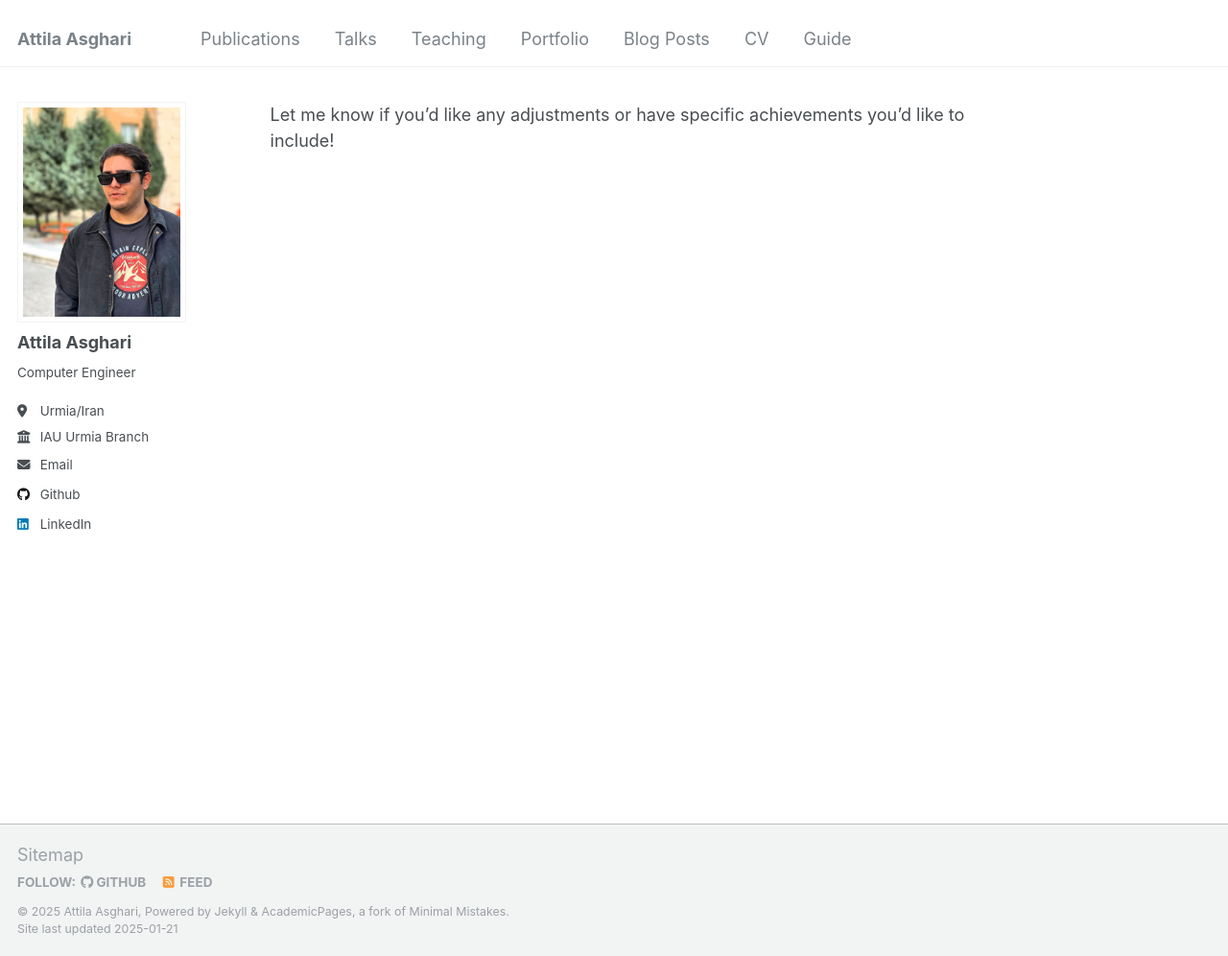
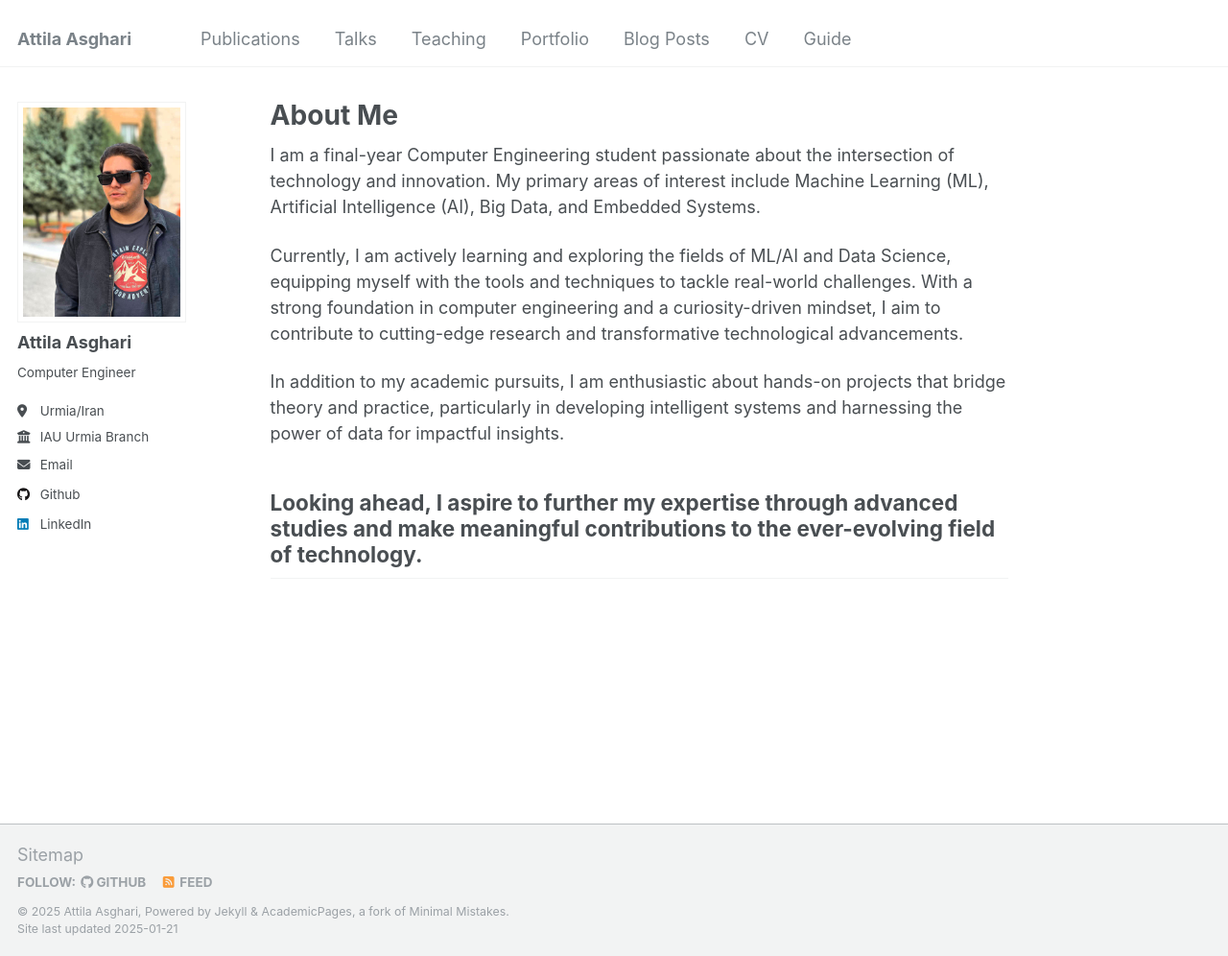
Before and after one commit to attilaasghari/attilaasghari.github.io, a Jekyll site: the page built from _pages/about.md, in a window 1280 px wide and 996 px high. Shown: the whole window at 96% size. Built offline with Jekyll 4.4.1, drawn with Linux system fonts in a browser that asks for light colours.

Commit message:
about me updated

```diff
--- a/_pages/about.md
+++ b/_pages/about.md
@@ -6,7 +6,7 @@ authors: "Attila Asghari"
 redirect_from:
   - /about/
   - /about.html
-
+---
 
 I am a final-year Computer Engineering student passionate about the intersection of technology and innovation. My primary areas of interest include Machine Learning (ML), Artificial Intelligence (AI), Big Data, and Embedded Systems.
 
@@ -15,7 +15,4 @@ Currently, I am actively learning and exploring the fields of ML/AI and Data Sci
 In addition to my academic pursuits, I am enthusiastic about hands-on projects that bridge theory and practice, particularly in developing intelligent systems and harnessing the power of data for impactful insights.
 
 Looking ahead, I aspire to further my expertise through advanced studies and make meaningful contributions to the ever-evolving field of technology.
-
 ---
-
-Let me know if you'd like any adjustments or have specific achievements you'd like to include!
```
